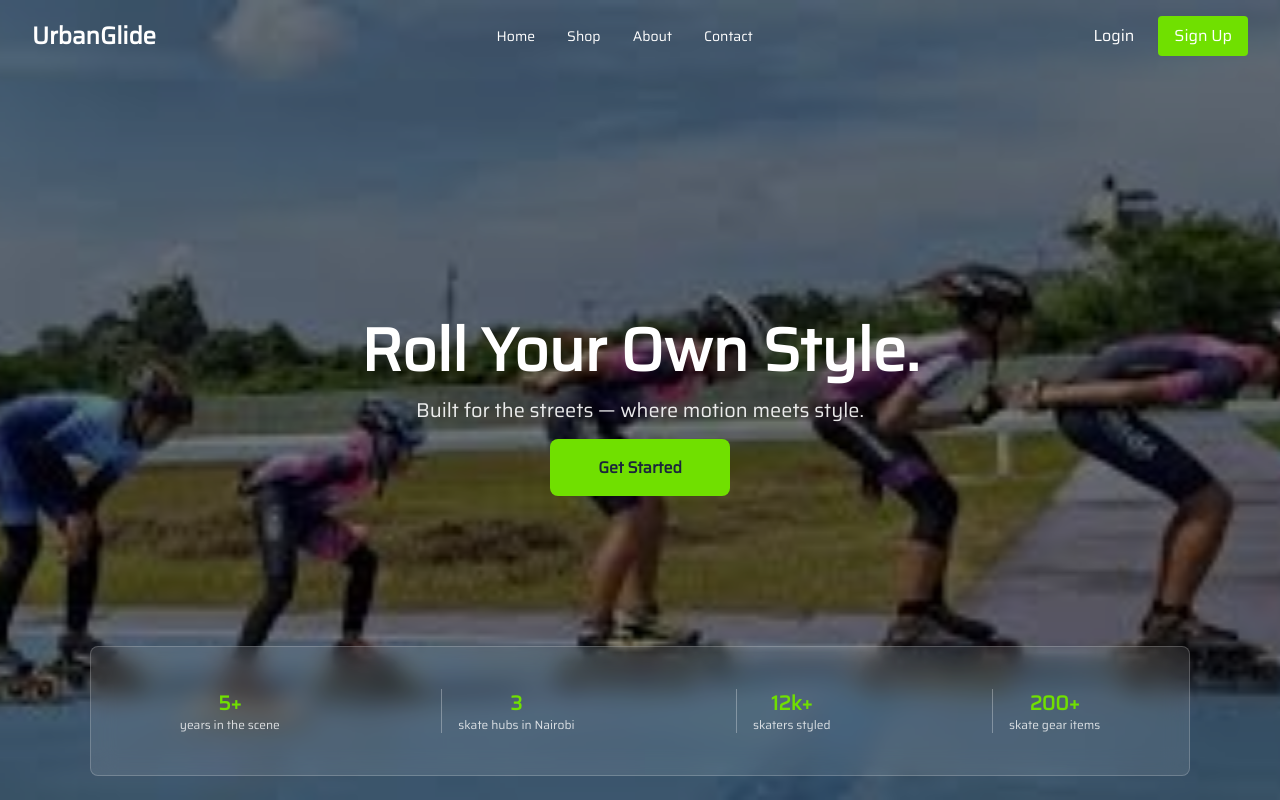
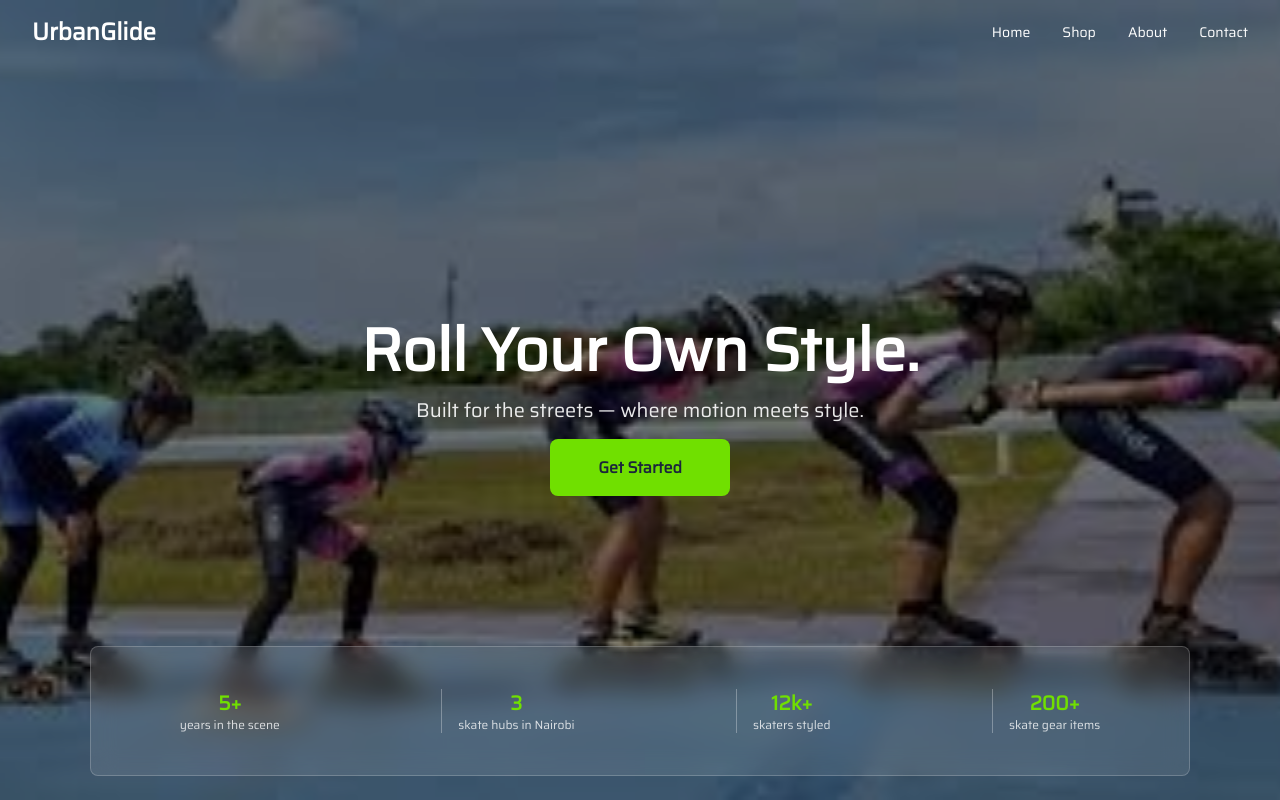
Before and after one commit to SundayEsther7/Fashion, a React (Vite) app in the folder client/: page / in a window 1280 px wide. Shown: the top 800 px of the page. Built offline with nearby package versions, Linux system fonts and the light colour scheme.

Commit message:
Not sure about the layout of the get started button?

```diff
--- a/client/src/components/layout/Header.jsx
+++ b/client/src/components/layout/Header.jsx
@@ -78,19 +78,22 @@ const { user, logout } = useAuthStore();
   </>
 ) : (
   <>
-    <Link to="/login" onClick={() => setOpen(false)} className="block hover:text-accent">
-      Login
-    </Link>
     <Link to="/register" onClick={() => setOpen(false)} className="block hover:text-accent">
-      Sign Up
+      Get Started
     </Link>
   </>
 )}
 
         </div>
       )}
+
+      {/* For now this is hidden to maintain the layout */}
+
+
+
+
       {/* AUTH BUTTONS (RIGHT SIDE) */}
-<div className="hidden md:flex items-center gap-6">
+{/* <div className="hidden md:flex items-center gap-6">
   {user ? (
     <>
       <span className={`${isHome ? "text-white" : "text-primary"} font-semibold`}>
@@ -104,16 +107,13 @@ const { user, logout } = useAuthStore();
       </button>
     </>
   ) : (
-    <>
-      <Link to="/login" className={`${isHome ? "text-white" : "text-primary"} hover:text-accent transition`}>
-        Login
+
+
+      <Link to="/register" className="bg-accent text-white px-4 py-2 rounded hover:bg-accent/80 transition">
+       Get Started
       </Link>
-      <Link to="/register" className="bg-accent text-white px-4 py-2 rounded hover:bg-accent/80 transition">
-        Sign Up
-      </Link>
-    </>
   )}
-</div>
+</div> */}
 
     </header>
   );
```
